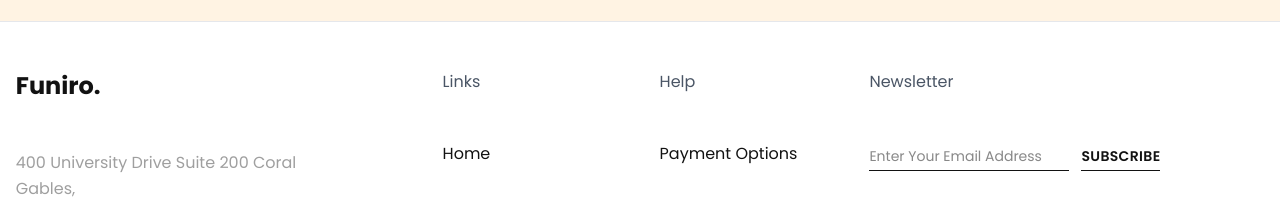
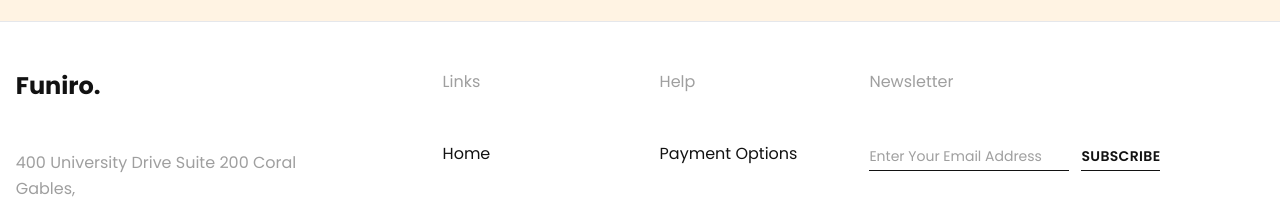
Before and after one commit to mauricio-alves/desafio3-compass-uol, a React (Vite) app in the folder frontend/: page / in a window 1280 px wide. Shown: the part 1226-1431 px from the top of the page. Built offline with nearby package versions, Linux system fonts and the light colour scheme; no server answers.

Commit message:
adjustments done

```diff
--- a/frontend/src/components/common/Footer/Footer.tsx
+++ b/frontend/src/components/common/Footer/Footer.tsx
@@ -3,23 +3,24 @@
 import { yupResolver } from "@hookform/resolvers/yup";
 import { newsletterSchema } from "@/schemas/newsletterSchema";
 import { NewsletterFormData } from "@/interfaces/NewsletterFormData";
+import { Link } from "react-router-dom";
 
 const linkGroups: LinkGroup[] = [
   {
     title: "Links",
     links: [
-      { label: "Home", href: "#" },
-      { label: "Shop", href: "#" },
-      { label: "About", href: "#" },
-      { label: "Contact", href: "#" },
+      { label: "Home", href: "/" },
+      { label: "Shop", href: "/category/all" },
+      { label: "About", href: "/about" },
+      { label: "Contact", href: "/contact" },
     ],
   },
   {
     title: "Help",
     links: [
-      { label: "Payment Options", href: "#" },
-      { label: "Returns", href: "#" },
-      { label: "Privacy Policies", href: "#" },
+      { label: "Payment Options", href: "/payment" },
+      { label: "Returns", href: "/returns" },
+      { label: "Privacy Policies", href: "/policies" },
     ],
   },
 ];
@@ -52,13 +53,13 @@
         <div className="flex gap-38">
           {linkGroups.map(({ title, links }) => (
             <div key={title}>
-              <h3 className="text-text-[var(--color-dark-gray) mb-4 text-normal">{title}</h3>
+              <h3 className="text-[var(--color-dark-gray)] mb-4 text-normal">{title}</h3>
               <ul className="space-y-2 flex flex-col gap-10 mt-12">
                 {links.map(({ label, href }) => (
                   <li key={label}>
-                    <a href={href} className="text-black hover:underline text-normal">
+                    <Link to={href} className="text-black hover:underline text-normal">
                       {label}
-                    </a>
+                    </Link>
                   </li>
                 ))}
               </ul>
@@ -66,10 +67,10 @@
           ))}
         </div>
         <div>
-          <h3 className="text-text-[var(--color-dark-gray) mb-12 text-normal">Newsletter</h3>
+          <h3 className="text-[var(--color-dark-gray)] mb-12 text-normal">Newsletter</h3>
           <form onSubmit={handleSubmit(handleSubscribe)} noValidate>
             <div className="flex gap-3">
-              <input type="email" placeholder="Enter Your Email Address" {...register("email")} className="flex-1 outline-none max-w-[200px] bg-transparent text-black placeholder:text-text-[var(--color-dark-gray) py-1 text-sm border-b border-black" />
+              <input type="email" placeholder="Enter Your Email Address" {...register("email")} className="flex-1 outline-none max-w-[200px] bg-transparent text-black placeholder:text-[var(--color-dark-gray)] py-1 text-sm border-b border-black" />
               <button type="submit" className="text-black font-semibold uppercase cursor-pointer tracking-wide hover:underline text-sm border-b border-black">
                 Subscribe
               </button>
--- a/frontend/src/components/common/Header/Header.tsx
+++ b/frontend/src/components/common/Header/Header.tsx
@@ -5,17 +5,17 @@
 import { Link } from "react-router-dom";
 
 const icons = [
-  { src: UserIcon, alt: "User" },
-  { src: SearchIcon, alt: "Search" },
-  { src: HeartIcon, alt: "Wishlist" },
-  { src: CartIcon, alt: "Cart" },
+  { src: UserIcon, alt: "User", href: "/login" },
+  { src: SearchIcon, alt: "Search", href: "/search" },
+  { src: HeartIcon, alt: "Wishlist", href: "/wishlist" },
+  { src: CartIcon, alt: "Cart", href: "/cart" },
 ];
 
 const links = [
   { label: "Home", href: "/" },
   { label: "Shop", href: "/category/all" },
-  { label: "About", href: "#" },
-  { label: "Contact", href: "#" },
+  { label: "About", href: "/about" },
+  { label: "Contact", href: "/contact" },
 ];
 
 export function Header() {
@@ -30,14 +30,16 @@
         </div>
         <nav className="flex gap-18 text-black text-normal font-poppins ml-26">
           {links.map(({ label, href }) => (
-            <a key={label} href={href} className="relative after:content-[''] after:absolute after:left-1/2 after:bottom-0 after:h-[2px] after:w-0 after:bg-current after:transition-all after:duration-300 after:ease-out hover:after:w-full hover:after:left-0">
+            <Link key={label} to={href} className="relative after:content-[''] after:absolute after:left-1/2 after:bottom-0 after:h-[2px] after:w-0 after:bg-current after:transition-all after:duration-300 after:ease-out hover:after:w-full hover:after:left-0">
               {label}
-            </a>
+            </Link>
           ))}
         </nav>
         <div className="flex gap-12 items-center mr-6">
-          {icons.map(({ src, alt }) => (
-            <img key={alt} src={src} alt={alt} className="w-6 h-6 cursor-pointer transition-transform duration-300 hover:scale-110" />
+          {icons.map(({ src, alt, href }) => (
+            <Link key={alt} to={href}>
+              <img src={src} alt={alt} className="w-6 h-6 cursor-pointer transition-transform duration-300 hover:scale-110" />
+            </Link>
           ))}
         </div>
       </div>
--- a/frontend/src/components/common/ShowMore/ShowMore.tsx
+++ b/frontend/src/components/common/ShowMore/ShowMore.tsx
@@ -3,9 +3,9 @@
 export function ShowMore() {
   return (
     <div className="flex justify-center mt-8 gap-6">
-      <button className="border border-[var(--color-yellow)] text-[var(--color-yellow)] py-3 px-20 rounded hover:bg-[var(--color-yellow)] hover:text-white transition cursor-pointer font-poppins">
-        <Link to="/category/all">Show More</Link>
-      </button>
+      <Link to="/category/all" className="border border-[var(--color-yellow)] text-[var(--color-yellow)] py-3 px-20 rounded hover:bg-[var(--color-yellow)] hover:text-white transition cursor-pointer font-poppins">
+        Show More
+      </Link>
     </div>
   );
 }
--- a/frontend/src/pages/NotFound/NotFound.tsx
+++ b/frontend/src/pages/NotFound/NotFound.tsx
@@ -1,12 +1,14 @@
+import { Link } from "react-router-dom";
+
 export function NotFound() {
   return (
     <div className="flex flex-col justify-center items-center min-h-screen bg-gray-50 p-4">
       <h1 className="text-6xl font-extrabold text-gray-800 mb-4">404</h1>
       <h2 className="text-2xl font-semibold text-gray-700 mb-2">Page Not Found.</h2>
       <p className="text-gray-600 mb-6">The page you are looking for does not exist.</p>
-      <button className="border border-[var(--color-yellow)] text-[var(--color-yellow)] py-3 px-20 rounded hover:bg-[var(--color-yellow)] hover:text-white transition cursor-pointer font-poppins">
-        <a href="/">Back to Home</a>
-      </button>
+      <Link to="/" className="border border-[var(--color-yellow)] text-[var(--color-yellow)] py-3 px-20 rounded hover:bg-[var(--color-yellow)] hover:text-white transition cursor-pointer font-poppins">
+        Back to Home
+      </Link>
     </div>
   );
 }
```
